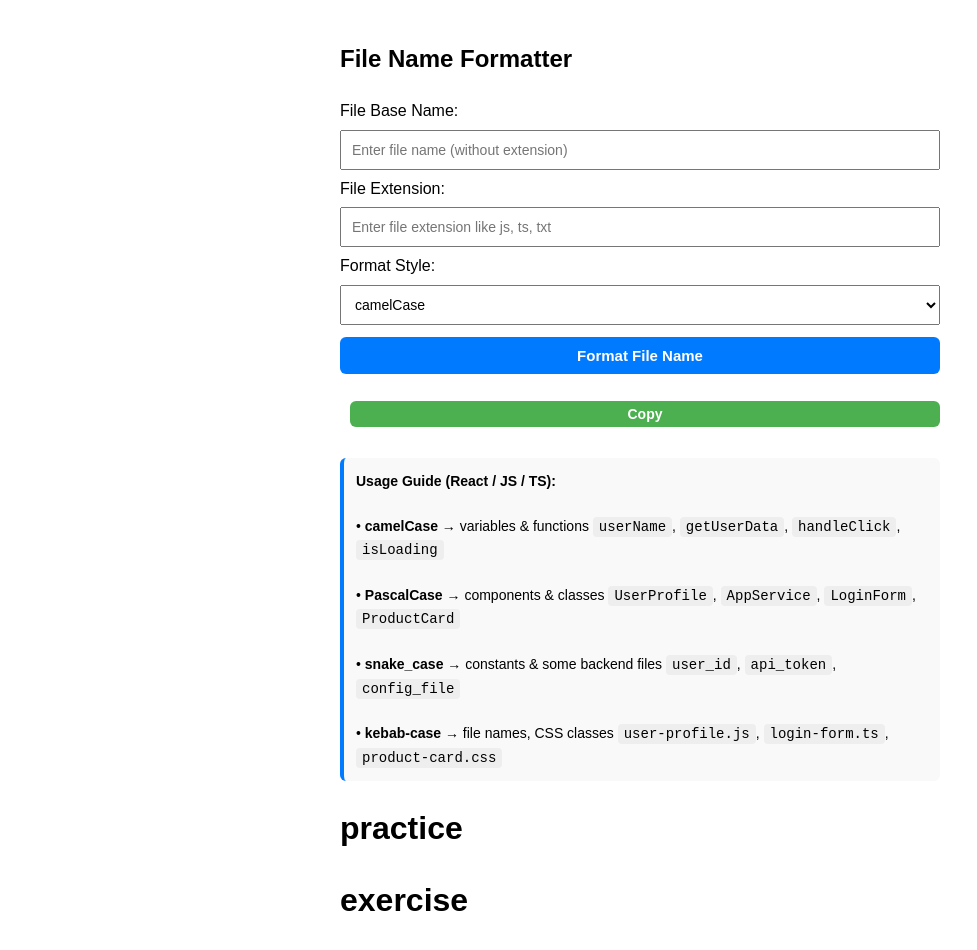
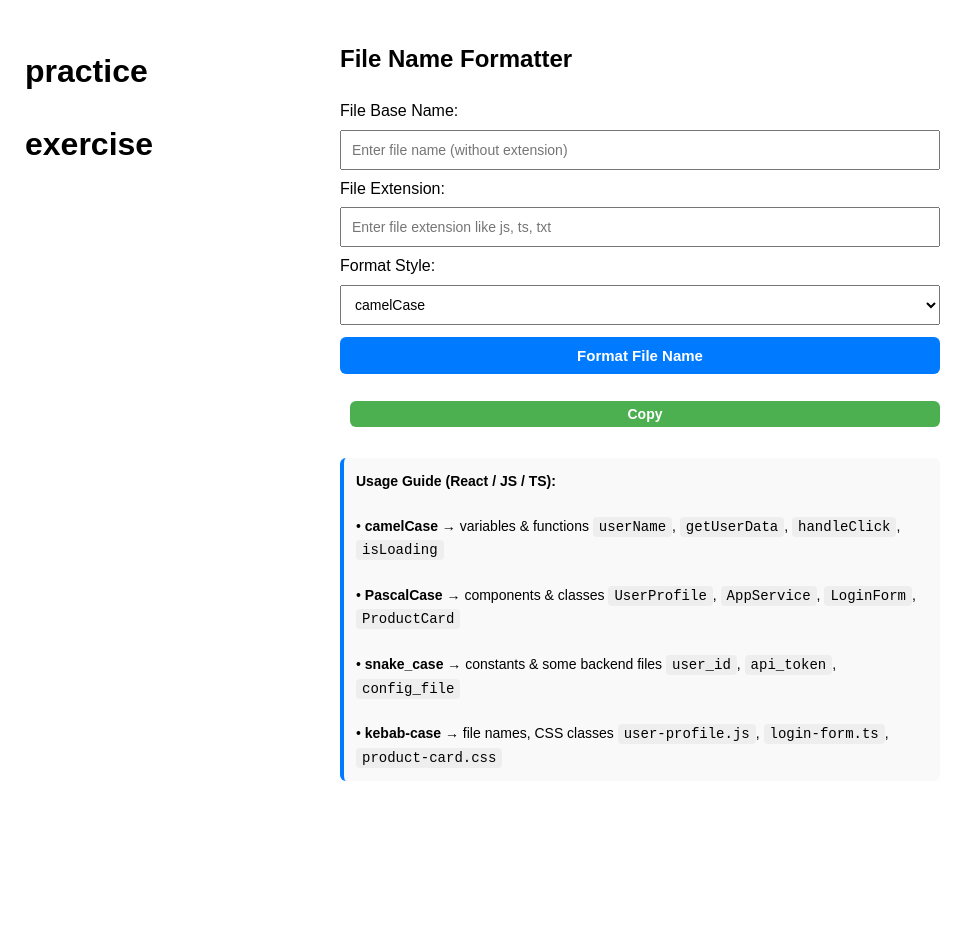
Before and after one commit to Nand68/NameFormatter, a plain HTML site: page index.html in a window 1280 px wide. Shown: the whole page, without its empty margins (0-977 px from the left). After the commit the page ends 801 px from the top, so only its background shows below. Drawn offline with Linux system fonts and the light colour scheme.

Commit message:
Update index.html

```diff
--- a/index.html
+++ b/index.html
@@ -57,8 +57,10 @@
     <span class="example">login-form.ts</span>,
     <span class="example">product-card.css</span>
   </div>
-  <h1>practice</h1>
-   <h1>exercise</h1>
+    <div id="copyWords">
+      <h1>practice</h1>
+      <h1>exercise</h1>
+    </div>
 
   <script src="script.js"></script>
 </body>
```
